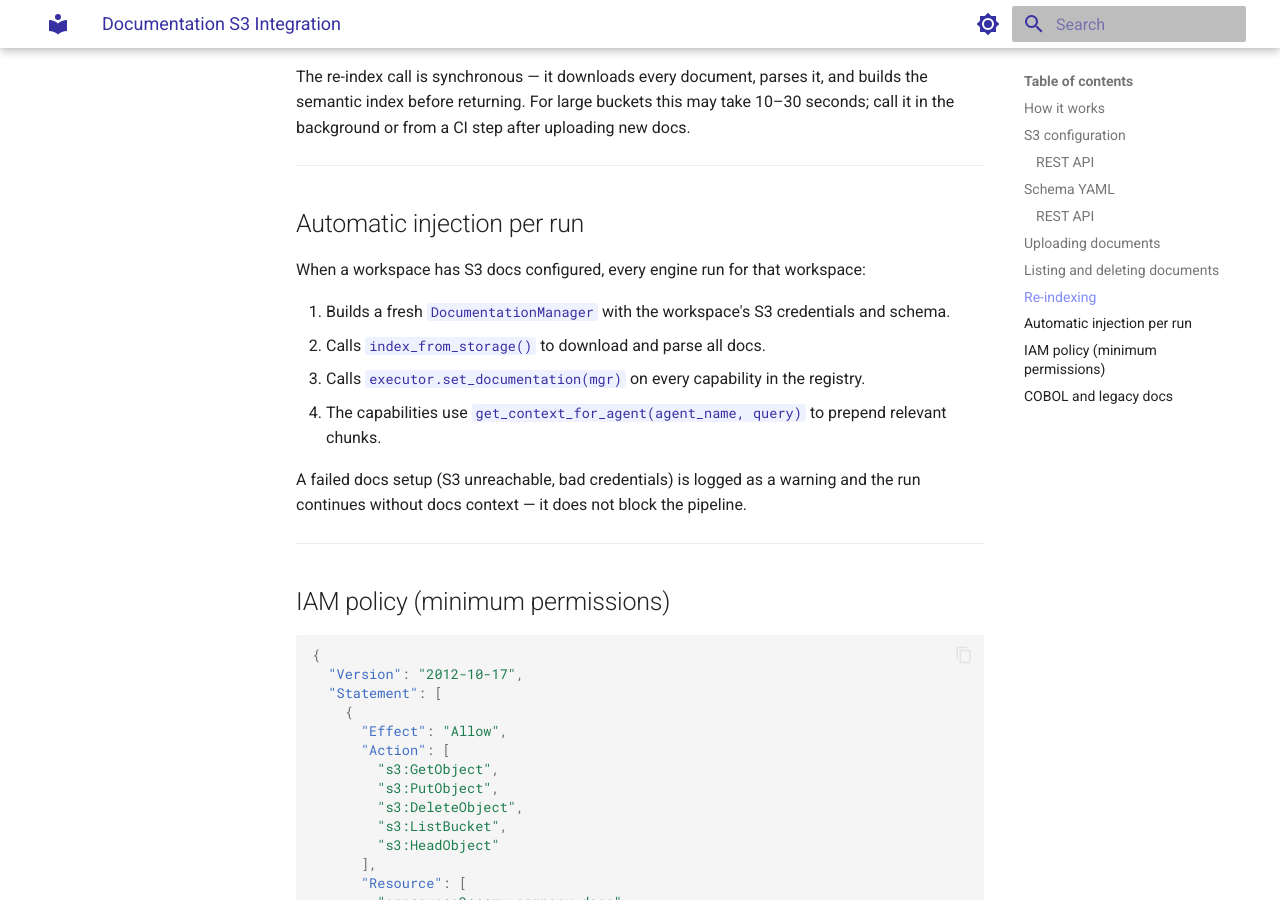
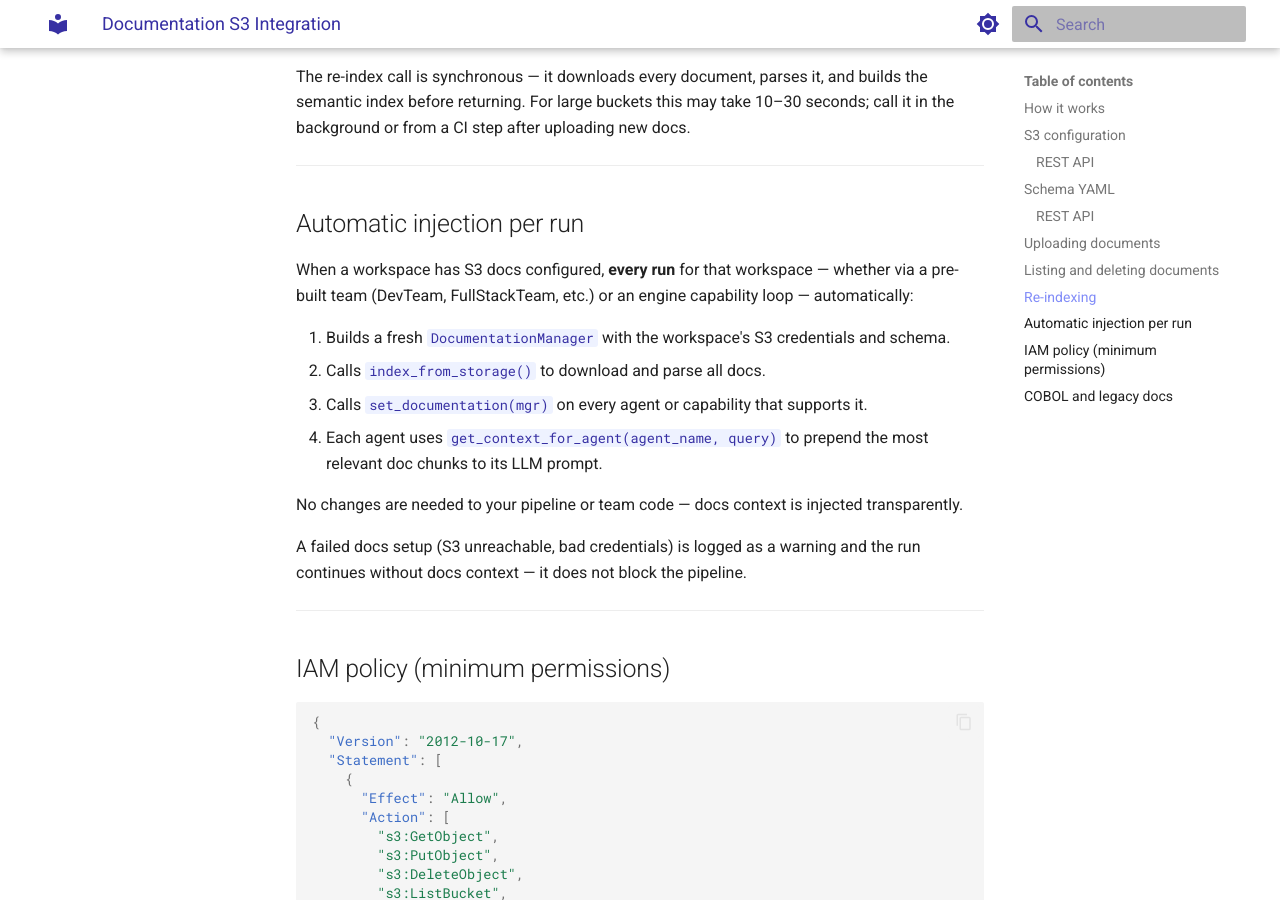
Before and after one commit to iagop03/antcrew-docs, an MkDocs documentation site: the page built from docs/platform/docs-s3.md, in a window 1280 px wide and 900 px high, scrolled down 3602 px. Built offline with MkDocs 1.6.1 and Material for MkDocs 9.7.7, drawn with Linux system fonts in a browser that asks for light colours.

Commit message:
docs: update docs-s3 and legacy-cobol for latest features
docs-s3.md: clarify that docs injection now applies to ALL run types
(pre-built teams + engine runs), not just engine runs. Add explicit note
that no pipeline code changes are needed.

legacy-cobol.md: document java-to-cobol-batch CLI command — glob pattern,
--workers flag, parallel execution, standards loaded once, CI exit code.

Co-Authored-By: Claude Sonnet 4.6 <noreply@anthropic.com>

```diff
--- a/docs/platform/docs-s3.md
+++ b/docs/platform/docs-s3.md
@@ -157,12 +157,14 @@ The re-index call is synchronous — it downloads every document, parses it, and
 
 ## Automatic injection per run
 
-When a workspace has S3 docs configured, every engine run for that workspace:
+When a workspace has S3 docs configured, **every run** for that workspace — whether via a pre-built team (DevTeam, FullStackTeam, etc.) or an engine capability loop — automatically:
 
 1. Builds a fresh `DocumentationManager` with the workspace's S3 credentials and schema.
 2. Calls `index_from_storage()` to download and parse all docs.
-3. Calls `executor.set_documentation(mgr)` on every capability in the registry.
-4. The capabilities use `get_context_for_agent(agent_name, query)` to prepend relevant chunks.
+3. Calls `set_documentation(mgr)` on every agent or capability that supports it.
+4. Each agent uses `get_context_for_agent(agent_name, query)` to prepend the most relevant doc chunks to its LLM prompt.
+
+No changes are needed to your pipeline or team code — docs context is injected transparently.
 
 A failed docs setup (S3 unreachable, bad credentials) is logged as a warning and the run continues without docs context — it does not block the pipeline.
 
```
Also changed, not shown: docs/engine/legacy-cobol.md (+7 -1 lines).
